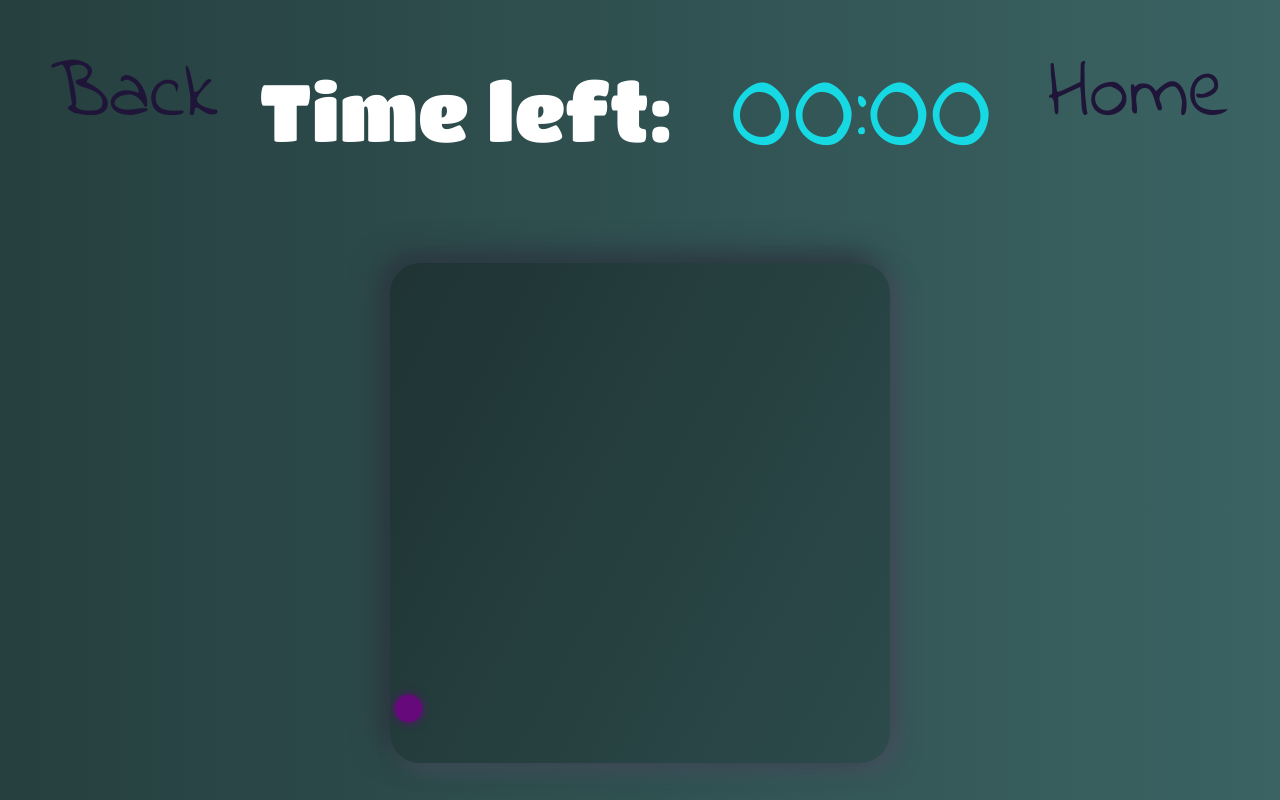
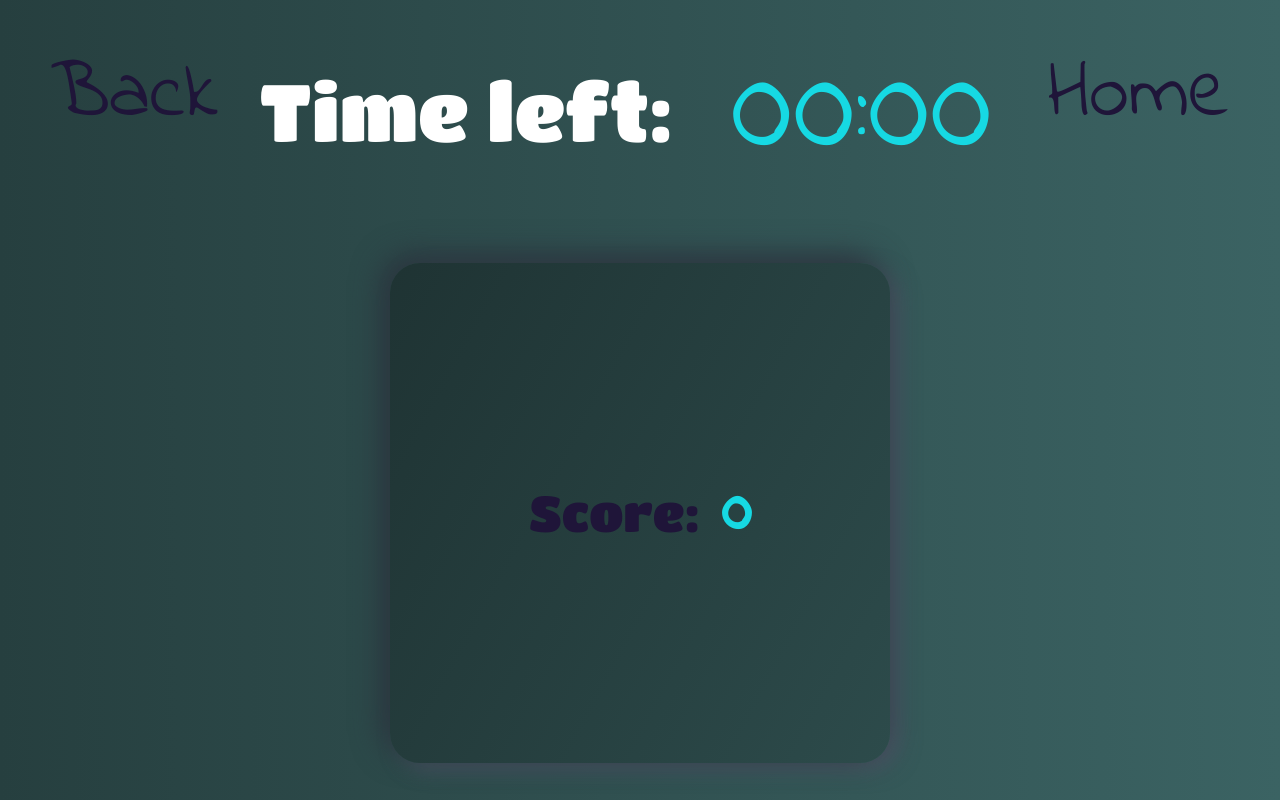
Before and after one commit to romkevi4/bursting-bubbles, a React (Create React App) app: page /game in a window 1280 px wide. Built offline with nearby package versions, Linux system fonts and the light colour scheme.

Commit message:
feat: add redux toolkit

```diff
--- a/package.json
+++ b/package.json
@@ -3,12 +3,14 @@
   "version": "0.1.0",
   "private": true,
   "dependencies": {
+    "@reduxjs/toolkit": "^1.9.2",
     "@testing-library/jest-dom": "^5.16.5",
     "@testing-library/react": "^13.4.0",
     "@testing-library/user-event": "^13.5.0",
     "animate.css": "^4.1.1",
     "react": "^18.2.0",
     "react-dom": "^18.2.0",
+    "react-redux": "^8.0.5",
     "react-scripts": "5.0.1",
     "uniqid": "^5.4.0",
     "web-vitals": "^2.1.4"
--- a/src/components/App/App.jsx
+++ b/src/components/App/App.jsx
@@ -17,11 +17,11 @@ export default function App() {
 
     const [ durationGame, setDurationGame ] = useState(0);
     const [ isGame, setIsGame ] = useState(false);
+    const [ score, setScore ] = useState(0);
 
 
 
 
-    const [ score, setScore ] = useState(0);
     const [ time, setTime ] = useState(0);
     const [ widthBoard, setWidthBoard ] = useState(0);
     const [ heightBoard, setHeightBoard ] = useState(0);
@@ -31,26 +31,6 @@ export default function App() {
         setIsStart(true);
         setDurationGame(value);
     }
-
-    // useEffect(() =>
-    //     const interval = setInterval(() => {
-    //         console.log(countdownValue);
-    //
-    //         if (countdownValue === 'Go!') {
-    //             setIsCountdown(false);
-    //             clearInterval(interval);
-    //
-    //         } else if (countdownValue === 1) {
-    //             setCountdownValue('Go!');
-    //
-    //         } else {
-    //             let value = countdownValue - 1;
-    //             setCountdownValue(value);
-    //         }
-    //     }, 1000);
-    //
-    //     return () => clearInterval(interval);
-    // }, [countdownValue]);
 
 
 
--- a/src/components/Game/Game.jsx
+++ b/src/components/Game/Game.jsx
@@ -9,7 +9,7 @@ import NavigationBtn from '../NavigationBtn/NavigationBtn';
 import Countdown from './Countdown/Countdown';
 import Timer from './Timer/Timer';
 
-import { COUNTDOWN_TEXT, COUNTDOWN_LAST_VALUE, GAME_DURATION_10 } from '../../utils/constants';
+import { COUNTDOWN_TEXT, COUNTDOWN_LAST_VALUE, DELAY } from '../../utils/constants';
 import { GameContext } from '../../contexts/GameContext';
 
 import './Game.css'
@@ -36,75 +36,90 @@ export default function Game({ goToStart, goToGameOptions }) {
     } = useContext(GameContext);
 
     useEffect(() => {
-        const interval = setInterval(() => {
-            console.log(countdownValue);
+        console.log(countdownValue);
 
-            if (countdownValue === COUNTDOWN_TEXT) {
+        const countdown = () => {
+            if (countdownValue === COUNTDOWN_LAST_VALUE) {
+                setCountdownValue('Go!');
+
+            } else if (countdownValue === COUNTDOWN_TEXT) {
                 setIsCountdown(false);
                 setIsStart(false);
                 setIsGame(true);
-                clearInterval(interval);
-
-                // const timer = setInterval(() => {
-                //     console.log(durationGame);
-                //
-                //     if (durationGame === 0) {
-                //         clearInterval(timer);
-                //         setIsGame(false);
-                //
-                //     } else {
-                //         let value = durationGame - 1;
-                //         setDurationGame(value);
-                //     }
-                // }, 1000);
-                //
-                // return () => clearInterval(timer);
-
-            } else if (countdownValue === COUNTDOWN_LAST_VALUE) {
-                setCountdownValue('Go!');
+                clearInterval(intervalId);
 
             } else {
-                let value = countdownValue - 1;
-                setCountdownValue(value);
+                setCountdownValue(countdownValue - 1);
             }
-        }, 1000);
+        }
 
-        return () => clearInterval(interval);
+        const intervalId = setInterval(countdown, DELAY);
+
+
+
+        return () => clearInterval(intervalId);
     }, [countdownValue]);
 
     useEffect(() => {
-        const timer = setInterval(() => {
-            console.log(durationGame);
+        console.log(durationGame);
+        console.log(isGame);
 
-            if (durationGame === 0) {
-                clearInterval(timer);
-                setIsGame(false);
+        // уменьшать время на единицу
+        const tick = () => {
+            setDurationGame(durationGame - 1);
+        };
 
-            } else {
-                let value = durationGame - 1;
-                setDurationGame(value);
-            }
-        }, 1000);
+        // старт
+        const timerId = setInterval(tick, DELAY);
 
-        return () => clearInterval(timer);
-    }, [durationGame]);
+        // остановить если время истекло
+        if (durationGame === 0) {
+            clearInterval(timerId);
+            setIsGame(false);
+        }
 
-    // function onTimer() {
+        // очистить интервал
+        return () => clearInterval(timerId);
+    }, [durationGame, isGame]);
+
+
+
+
+
+
+
+    // useEffect(() => {
+    //
+    //
     //     const timer = setInterval(() => {
     //         console.log(durationGame);
     //
-    //         if (countdownValue === COUNTDOWN_TEXT) {
-    //             setIsCountdown(false);
+    //         if (durationGame === 0) {
     //             clearInterval(timer);
-    //
-    //         } else if (countdownValue === COUNTDOWN_LAST_VALUE) {
-    //             setCountdownValue('Go!');
+    //             setIsGame(false);
     //
     //         } else {
     //             let value = durationGame - 1;
     //             setDurationGame(value);
     //         }
     //     }, 1000);
+    //
+    //     return () => clearInterval(timer);
+    // }, [durationGame]);
+
+    // function onTimer() {
+    //     const timer = setInterval(() => {
+    //         console.log(durationGame);
+    //
+    //         if (durationGame === 0) {
+    //             clearInterval(timer);
+    //             setIsGame(false);
+    //
+    //         } else {
+    //             let value = durationGame - 1;
+    //             setDurationGame(value);
+    //         }
+    //     }, DELAY);
     //
     //     return () => clearInterval(timer);
     // }
--- a/src/components/Game/Timer/Timer.css
+++ b/src/components/Game/Timer/Timer.css
@@ -3,9 +3,9 @@
   margin: 0;
   min-width: 290px;
 
-  color: #16D9E3;
   font-family: Indie Flower, sans-serif;
   font-size: 145px;
   line-height: 1;
+  color: #16D9E3;
   text-align: left;
 }
--- a/src/components/Score/Score.css
+++ b/src/components/Score/Score.css
@@ -6,7 +6,7 @@
 }
 
 .score__title {
-  margin: 0 20px 0 0;
+  margin: 0 10px 0 0;
 
   font-family: 'TitanOne-Regular', sans-serif;
   color: #1f1539;
--- a/src/components/Score/Score.jsx
+++ b/src/components/Score/Score.jsx
@@ -6,7 +6,7 @@ import './Score.css';
 
 
 export default function Score() {
-    const { isStart } = useContext(GameContext);
+    const { isStart, score } = useContext(GameContext);
 
     const scoreStyles = {
         score: () => {
@@ -20,7 +20,7 @@ export default function Score() {
     return (
         <h2 className="score" style={scoreStyles.score()}>
             <p className="score__title">Score:&nbsp;</p>
-            <span className="score__value">100</span>
+            <span className="score__value">{score}</span>
         </h2>
     )
 }
--- a/src/index.js
+++ b/src/index.js
@@ -1,6 +1,9 @@
 import React from 'react';
 import ReactDOM from 'react-dom/client';
 import { BrowserRouter } from 'react-router-dom';
+import { Provider } from 'react-redux';
+
+import store from './store/store';
 
 import App from './components/App/App';
 import './index.css';
@@ -10,7 +13,9 @@ const root = ReactDOM.createRoot(document.getElementById('root'));
 root.render(
     <BrowserRouter>
         <React.StrictMode>
-            <App />
+            <Provider store={store}>
+                <App />
+            </Provider>
         </React.StrictMode>
     </BrowserRouter>
 );
--- /dev/null
+++ b/src/store/slices/gameOptionsSlice.js
@@ -0,0 +1,17 @@
+import { createSlice } from '@reduxjs/toolkit';
+
+const initialState = {
+    value: [],
+}
+
+const gameOptionsSlice = createSlice({
+    name: 'gameOptions',
+    initialState,
+    reducers: {
+        increment: state => state.value + 1,
+        decrement: state => state.value - 1, // для примера increment и decrement
+    },
+});
+
+export const { increment, decrement } = gameOptionsSlice.actions;
+export default gameOptionsSlice.reducer;
--- /dev/null
+++ b/src/store/store.js
@@ -0,0 +1,12 @@
+import { configureStore } from '@reduxjs/toolkit';
+
+import gameOptionsReducer from './slices/gameOptionsSlice';
+
+
+const store = configureStore({
+    reducer: {
+        gameOptions: gameOptionsReducer,
+    },
+});
+
+export default store;
--- a/src/utils/constants.js
+++ b/src/utils/constants.js
@@ -35,6 +35,8 @@ const GAME_DURATION_20 = 20;
 const GAME_DURATION_30 = 30;
 const GAME_DURATION_60 = 60;
 
+const DELAY = 1000;
+
 export {
     COLORS,
     MIN_DURATION,
@@ -54,5 +56,6 @@ export {
     GAME_DURATION_10,
     GAME_DURATION_20,
     GAME_DURATION_30,
-    GAME_DURATION_60
+    GAME_DURATION_60,
+    DELAY
 };
```
Also changed, not shown: src/store/reducers/gameOptionsReducer.js (added, +7 -0 lines), 1 other file (tests, documents, lock files or other folders).
